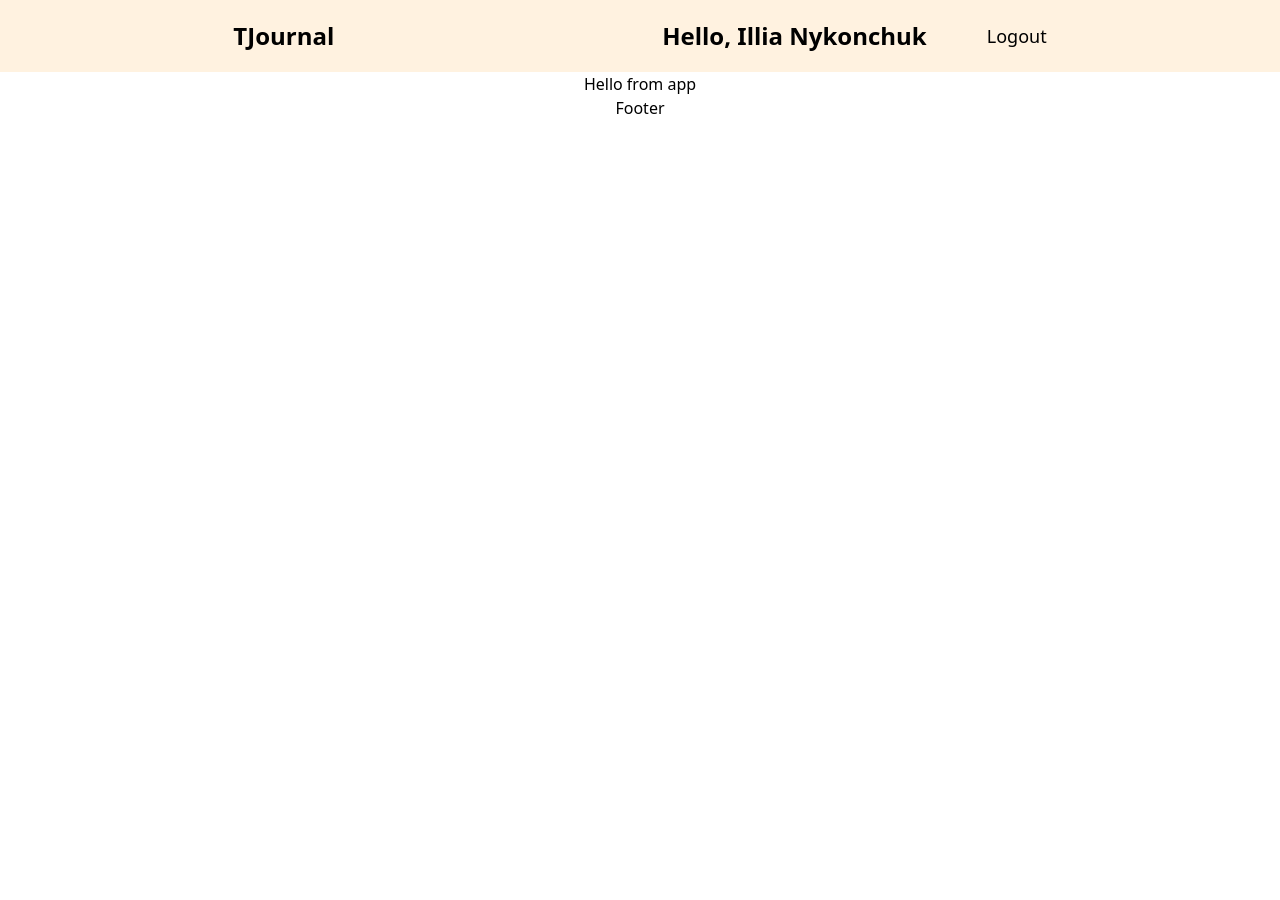
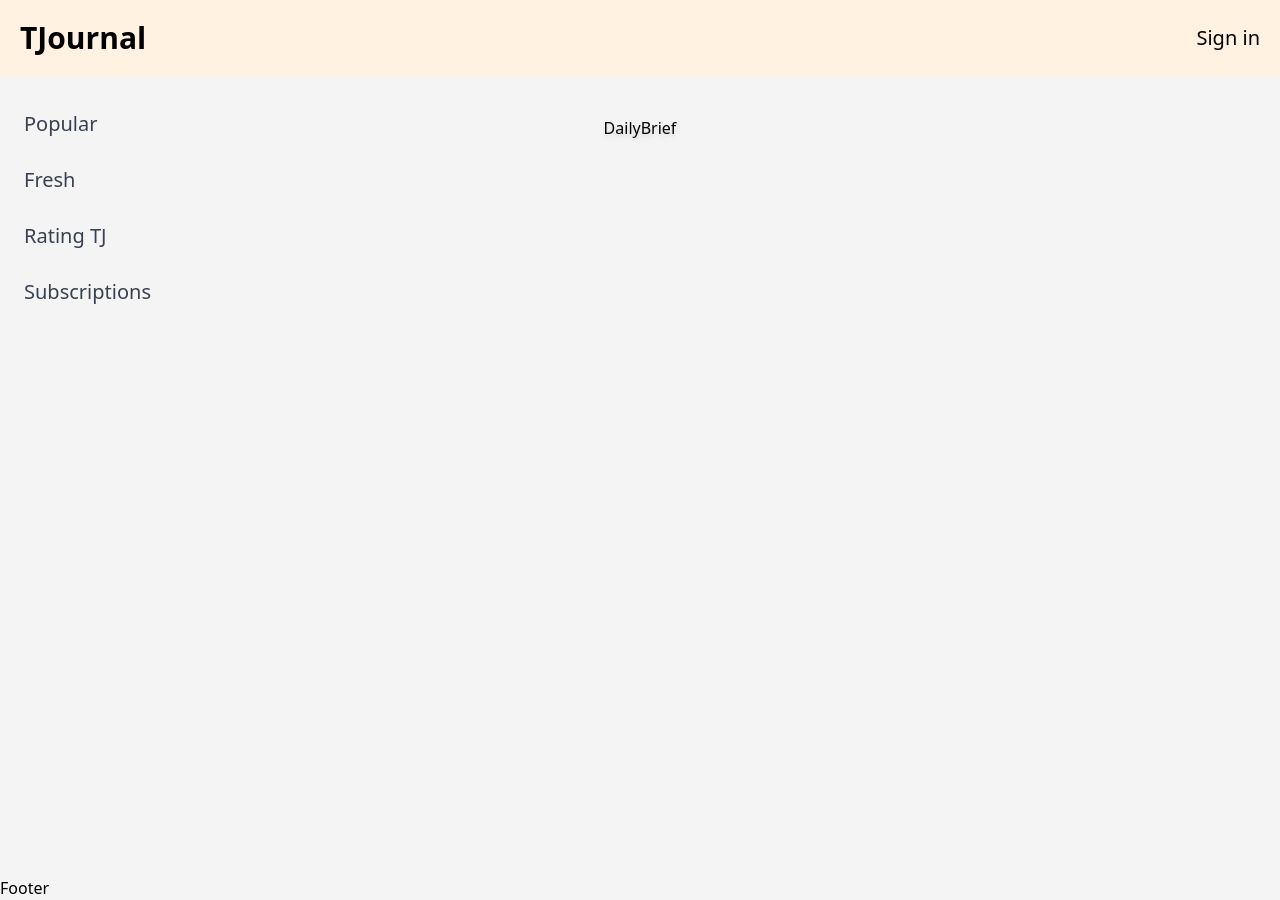
Before and after one commit to h0pped/blog-ts-frontend, a React (Vite) app: page / in a window 1280 px wide. Before the commit the page ends 800 px from the top, so only its background shows below. Built offline with nearby package versions, Linux system fonts and the light colour scheme.

Commit message:
side-menu

```diff
--- a/package.json
+++ b/package.json
@@ -12,6 +12,7 @@
   "dependencies": {
     "react": "^18.2.0",
     "react-dom": "^18.2.0",
+    "react-icons": "^4.7.1",
     "react-router-dom": "^6.8.1"
   },
   "devDependencies": {
--- a/src/App.tsx
+++ b/src/App.tsx
@@ -1,5 +1,11 @@
+import DailyBrief from './components/DailyBrief/DailyBrief';
+
 function App(): JSX.Element {
-  return <h1>Hello from app</h1>;
+  return (
+    <div className="h-full flex flex-col  items-center">
+      <DailyBrief />
+    </div>
+  );
 }
 
 export default App;
--- /dev/null
+++ b/src/components/DailyBrief/DailyBrief.tsx
@@ -0,0 +1,9 @@
+const DailyBrief = () => {
+  return (
+    <div className="w-1/2 flex flex-col jusity-center items-center mt-10 drop-shadow-md">
+      <h1>DailyBrief</h1>
+    </div>
+  );
+};
+
+export default DailyBrief;
--- a/src/components/Layout/Layout.tsx
+++ b/src/components/Layout/Layout.tsx
@@ -1,15 +1,18 @@
 import Footer from '../Footer/Footer';
 import Navbar from '../Navbar/Navbar';
-
+import Sidebar from '../Sidebar/Sidebar';
 interface LayoutProps {
   children: JSX.Element;
 }
 
 function Layout({ children }: LayoutProps): JSX.Element {
   return (
-    <div className="flex flex-col w-full justify-center align-center items-center">
+    <div className="bg-default">
       <Navbar />
-      <main className="w-2/3 flex flex-col items-center">{children}</main>
+      <div className="flex items-stretch min-h-screen ">
+        <Sidebar className="w-1/6" />
+        <main className="w-2/3 flex flex-col bg-default">{children}</main>
+      </div>
       <Footer />
     </div>
   );
--- a/src/components/Navbar/Navbar.tsx
+++ b/src/components/Navbar/Navbar.tsx
@@ -1,14 +1,15 @@
 function Navbar(): JSX.Element {
   return (
     <nav className="w-full bg-primary flex  items-center justify-center">
-      <div className="w-2/3 p-5 flex justify-between items-center gap-5 flex-row">
-        <h3 className="text-2xl font-bold">TJournal</h3>
-        <ul className="flex flex-row gap-5 text-lg items-center justify-center items-center">
-          <li className="text-2xl font-bold">
-            <a href="#">Hello, Illia Nykonchuk</a>
-          </li>
-          <li className="text-1xl ml-10">
-            <a href="#">Logout</a>
+      <div className="w-full p-5 flex justify-between items-center gap-5 flex-row">
+        <div className="flex flex-row items-center gap-10 ">
+          <h3 className="text-3xl font-bold">TJournal</h3>
+        </div>
+        <ul>
+          <li>
+            <a href="#" className="text-xl">
+              Sign in
+            </a>
           </li>
         </ul>
       </div>
--- /dev/null
+++ b/src/components/Sidebar/Sidebar.tsx
@@ -0,0 +1,36 @@
+interface SidebarProps {
+  className?: string;
+}
+
+const Sidebar = ({ className }: SidebarProps) => {
+  return (
+    <nav className={`${className} border-solid h-screen`}>
+      <ul className="flex flex-col justify-center items-center p-5 px-0 text-left pl-3 ">
+        <li className="hover:bg-white w-full p-3 pr-0 rounded-xl h-14 flex flex-row justify-center items-center">
+          <a href="#" className="text-xl  text-gray-700 w-full">
+            Popular
+          </a>
+        </li>
+        <li className="hover:bg-white w-full p-3 pr-0 rounded-xl h-14 flex flex-row justify-center items-center py-2">
+          <a href="#" className="text-xl  text-gray-700 w-full">
+            Fresh
+          </a>
+        </li>
+        <li className="hover:bg-white w-full p-3 pr-0 rounded-xl h-14 flex flex-row justify-center items-center py-2">
+          <a href="#" className="text-xl  text-gray-700 w-full">
+            Rating TJ
+          </a>
+        </li>
+        <li className="hover:bg-white w-full p-3 pr-0 rounded-xl h-14 flex flex-row justify-center items-center py-2">
+          <a href="#" className="text-xl  text-gray-700 w-full">
+            Subscriptions
+          </a>
+        </li>
+      </ul>
+      {/* <ul className="flex flex-col justify-center items-center p-5 pr-0  border-color-black border-solid border-r-1 ">
+        <h5 className=" w-5/6 p-3 pr-0 ">Subscriptions</h5>
+      </ul> */}
+    </nav>
+  );
+};
+export default Sidebar;
--- a/src/index.css
+++ b/src/index.css
@@ -1,3 +1,7 @@
 @tailwind base;
 @tailwind components;
 @tailwind utilities;
+
+body{
+    border-sizing: "border-box";
+}
--- a/tailwind.config.cjs
+++ b/tailwind.config.cjs
@@ -5,6 +5,7 @@ module.exports = {
     extend: {
       colors: {
         primary: '#fff2e0',
+        default: '#f4f4f4',
       },
     },
   },
```
Also changed, not shown: 1 other file (tests, documents, lock files or other folders).
